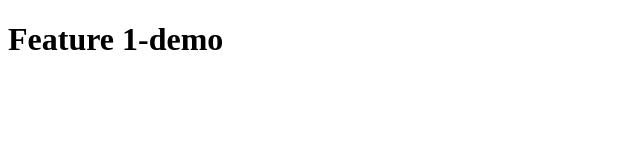
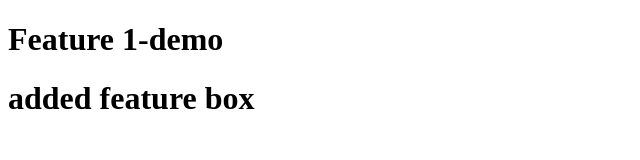
Before and after one commit to Sonali26Khushi/github-practice, a plain HTML site: page devops-git-practice/index.html in a window 1280 px wide. Shown: the whole page, without its empty margins (0-640 px from the left). Drawn offline with Linux system fonts and the light colour scheme.

Commit message:
added second h2

```diff
--- a/devops-git-practice/index.html
+++ b/devops-git-practice/index.html
@@ -7,5 +7,6 @@
 </head>
 <body>
     <h1>Feature 1-demo</h1>
+    <h1> added feature box</h1>
 </body>
 </html>
```
